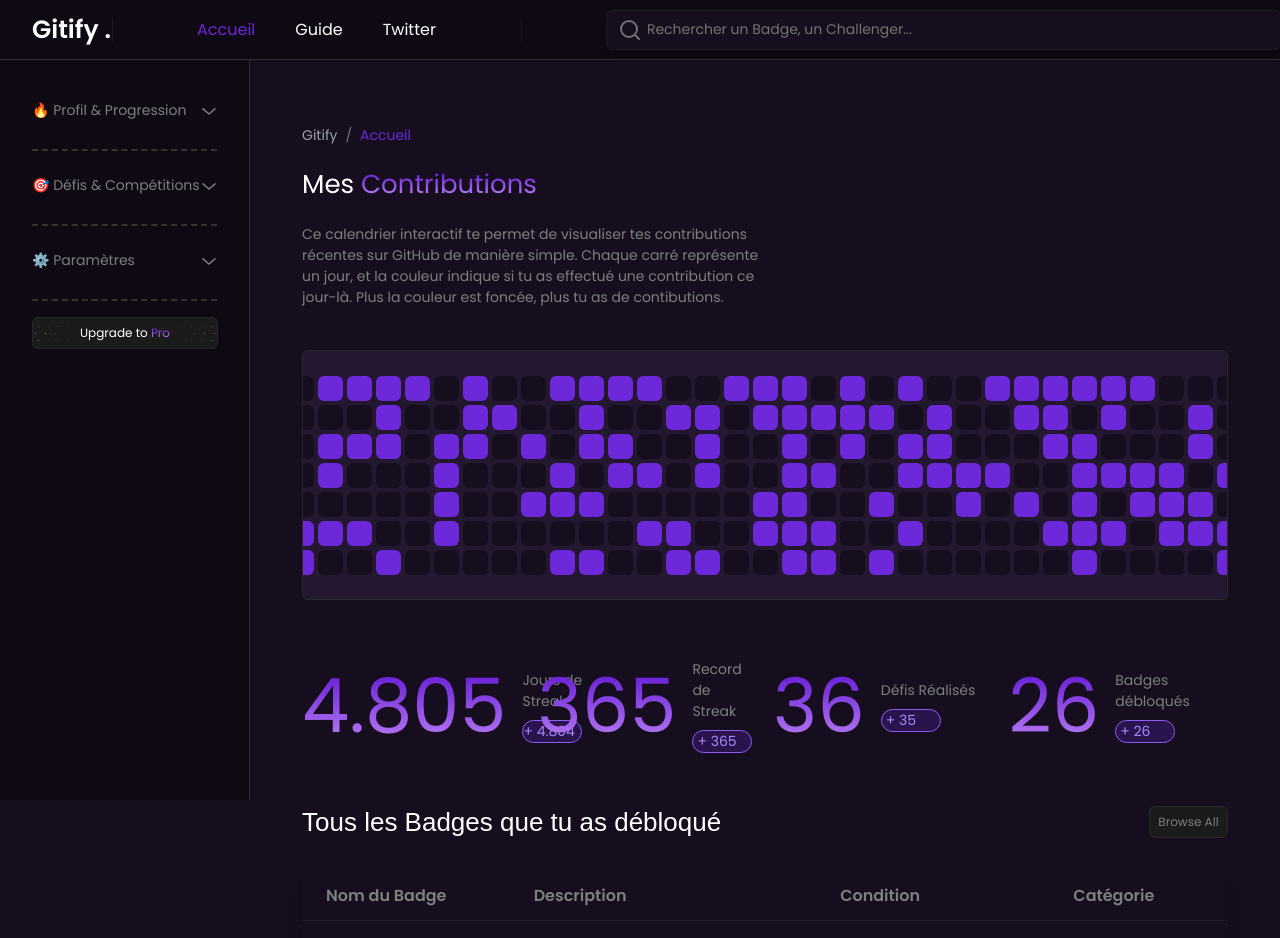
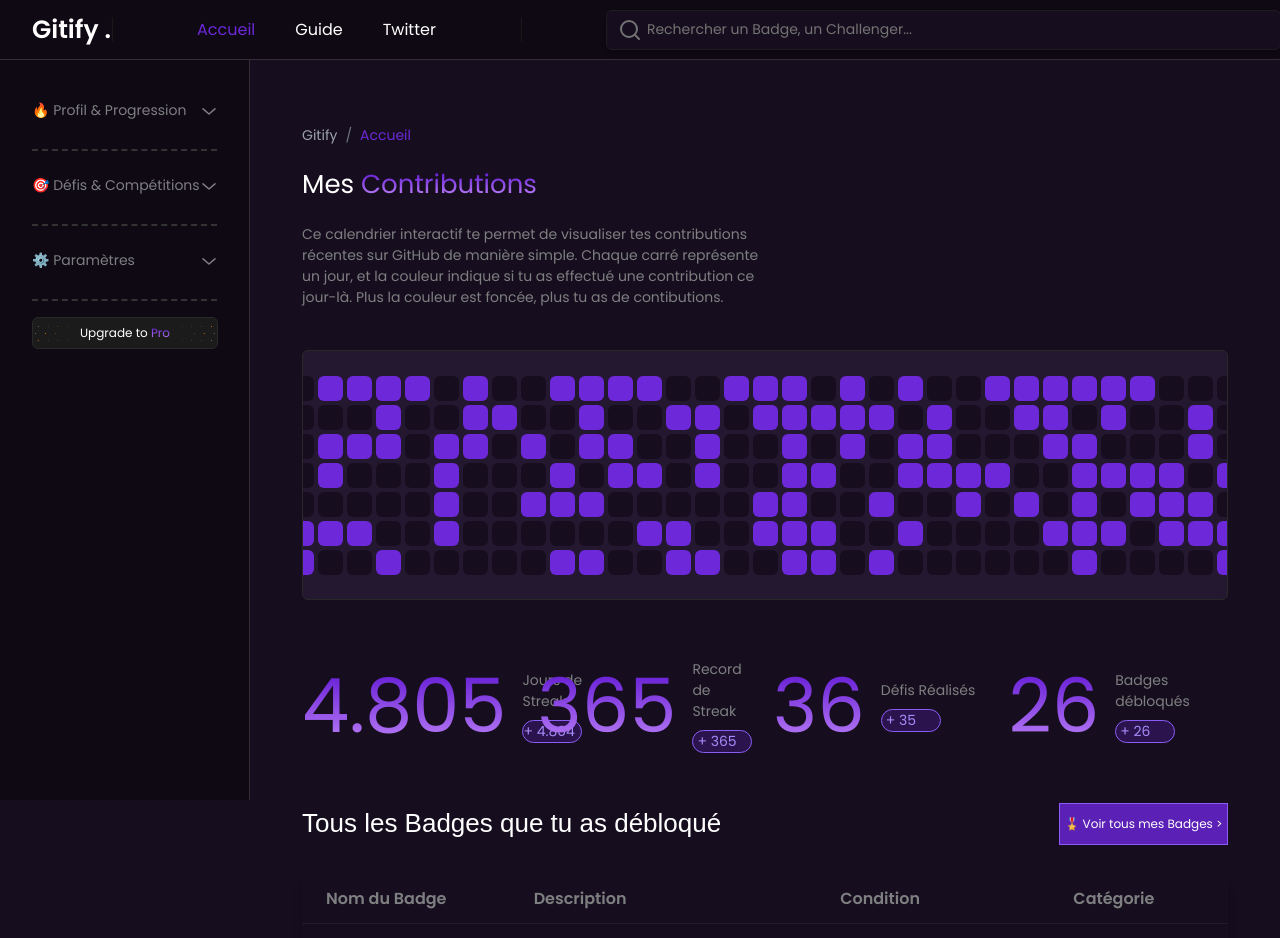
Before and after one commit to 69killian/Gitify, a Next.js app: page / in a window 1280 px wide. Shown: the top 938 px of the page. Built offline with nearby package versions, Linux system fonts and the light colour scheme; a web font is replaced by a local one.

Commit message:
adding profile picture, and violet button

```diff
--- a/app/Components/Content.tsx
+++ b/app/Components/Content.tsx
@@ -77,8 +77,8 @@
           <div className="text-[20px] md:text-[26px]" style={{ fontFamily: "Aeonik, sans-serif" }}>
             Tous les Badges que tu as débloqué
           </div>
-          <button className="text-[12.49px] cursor-pointer text-[#7E7F81] bg-[#1B1B1B] hover:bg-[#121212] transition-all duration-200 w-[79px] h-[32px] rounded-[6px] border border-1 border-[#292929] text-[12px] flex justify-center items-center">
-            Browse All
+          <button className="text-[12.49px] text-white cursor-pointer bg-violet-800 hover:bg-violet-600 transition-all duration-200 w-[169px] h-[42px] border border-1 border-violet-500 text-[12px] flex justify-center items-center">
+          🎖️ Voir tous mes Badges &gt;
           </button>
         </div>
 
--- a/app/Components/Header.tsx
+++ b/app/Components/Header.tsx
@@ -5,6 +5,7 @@
 import Tiret from "./images/tiret.svg";
 import { CommandDemo } from "./command";
 import { Menu, X } from "lucide-react";
+import profile from './images/profile-test.jpg';
 
 const  Header = () => {
   const [isMenuOpen, setIsMenuOpen] = useState(false);
@@ -62,8 +63,16 @@
       )}
 
       {/* User Dropdown */}
-        <button className=" bg-[#160E1E] h-10 w-10 rounded-full hover:bg-[#160E1E] transition duration-300 border border-[#1d1d1d] text-white rounded-sm px-2 pt-2 pb-1 focus:outline-none focus:ring-2 focus:ring-violet-700">
-        </button>
+      <button className="bg-[#160E1E] h-10 w-10 rounded-full hover:bg-[#160E1E] transition duration-300 border border-[#1d1d1d] text-white px-2 pt-2 pb-1 focus:outline-none focus:ring-2 focus:ring-violet-700 overflow-hidden relative">
+  <Image
+    src={profile}
+    alt="Profile"
+    layout="fill"
+    className="object-cover rounded-full"
+  />
+</button>
+
+
     </nav>
   );
 };
```
Also changed, not shown: app/Components/images/profile-test.jpg (added).
